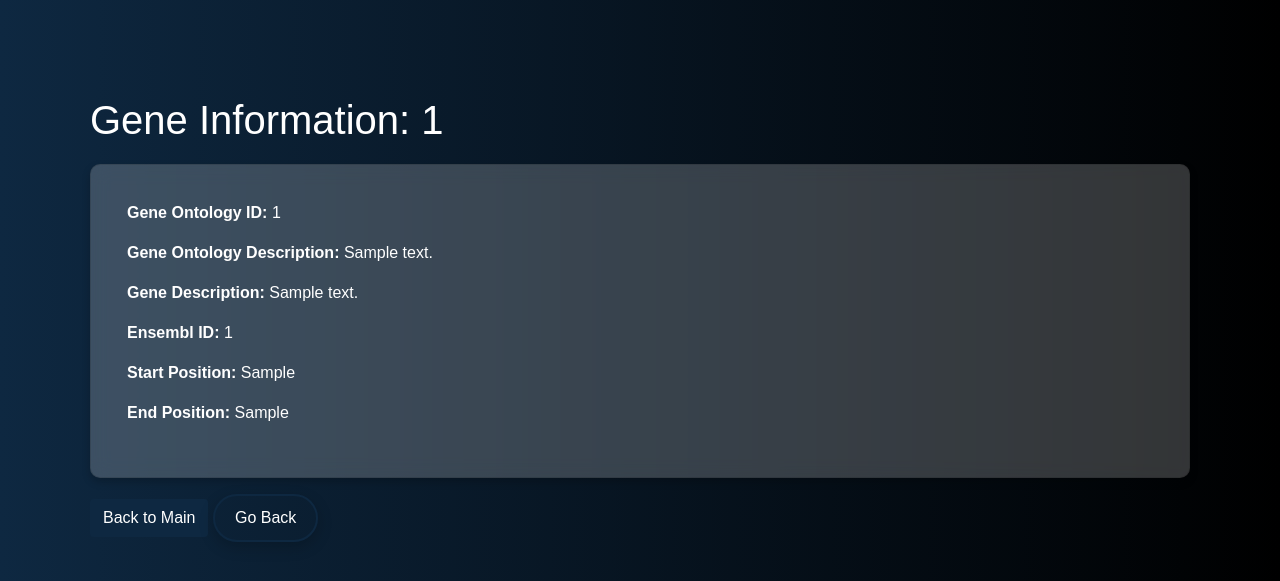
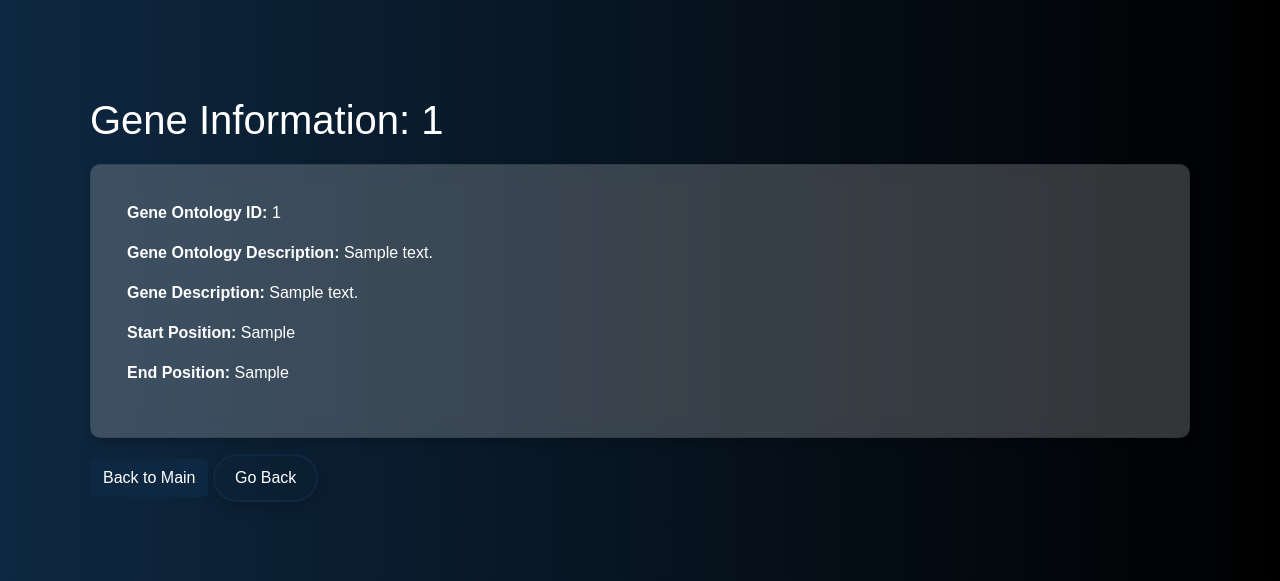
Before and after one commit to wmathus/OracularOriole, a Flask app: template templates/gene_info.html in a window 1280 px wide. Shown: the top 581 px of the page. Run offline with Flask 3, Linux system fonts and the light colour scheme; the template is opened without the code that fills it: most values are stand-ins (such as "Sample title", 1, 10 or a date in 2020).

Commit message:
Update gene_info.html

```diff
--- a/templates/gene_info.html
+++ b/templates/gene_info.html
@@ -76,7 +76,6 @@
                 <p><strong>Gene Ontology ID:</strong> {{ gene_info.go_id if gene_info.go_id else 'Not available' }}</p>
                 <p><strong>Gene Ontology Description:</strong> {{ gene_info.go_description if gene_info.go_description else 'Not available' }}</p>
                 <p><strong>Gene Description:</strong> {{ gene_info.gene_description if gene_info.gene_description else 'Not available' }}</p>
-                <p><strong>Ensembl ID:</strong> {{ gene_info.ensembl_id if gene_info.ensembl_id else 'Not available' }}</p>
                 <p><strong>Start Position:</strong> {{ gene_info.gene_start if gene_info.gene_start else 'Not available' }}</p>
                 <p><strong>End Position:</strong> {{ gene_info.gene_end if gene_info.gene_end else 'Not available' }}</p>
             </div>
```
